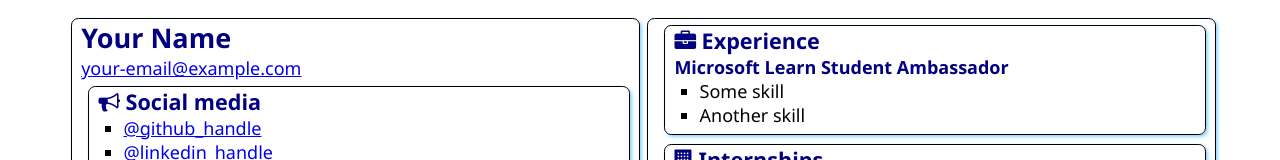
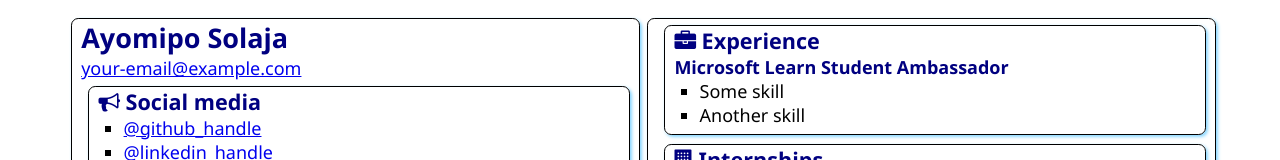
Before and after one commit to Ayomipo18/SATechnicalOnboarding, a plain HTML site: page src/index.html in a window 1280 px wide. Shown: the top 160 px of the page. Drawn offline with Linux system fonts and the light colour scheme.

Commit message:
Added My Name
Modified existing template to reflect my name

```diff
--- a/src/index.html
+++ b/src/index.html
@@ -12,7 +12,7 @@
 <body>
     <main>
         <article class="box">
-            <h1>Your Name</h1>
+            <h1>Ayomipo Solaja</h1>
             <div><a href="mailto:your.email@example.com">your-email@example.com</a></div>
 
             <section class="box">
```
